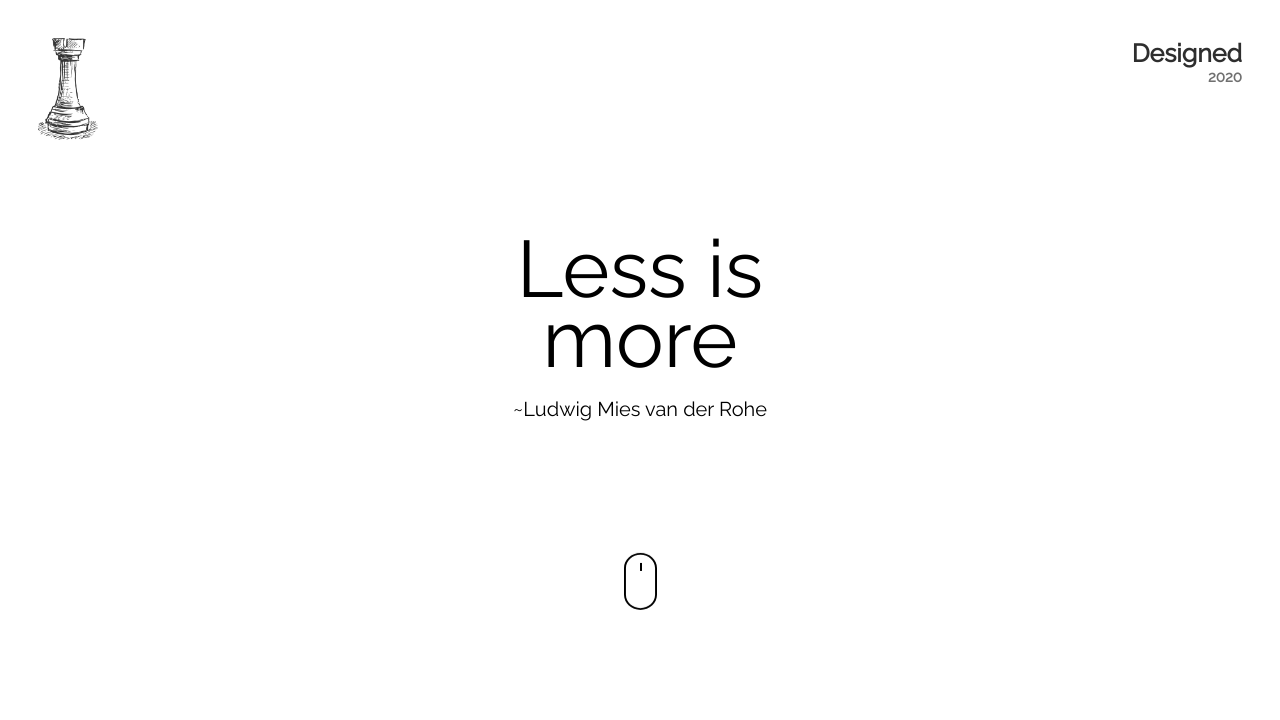
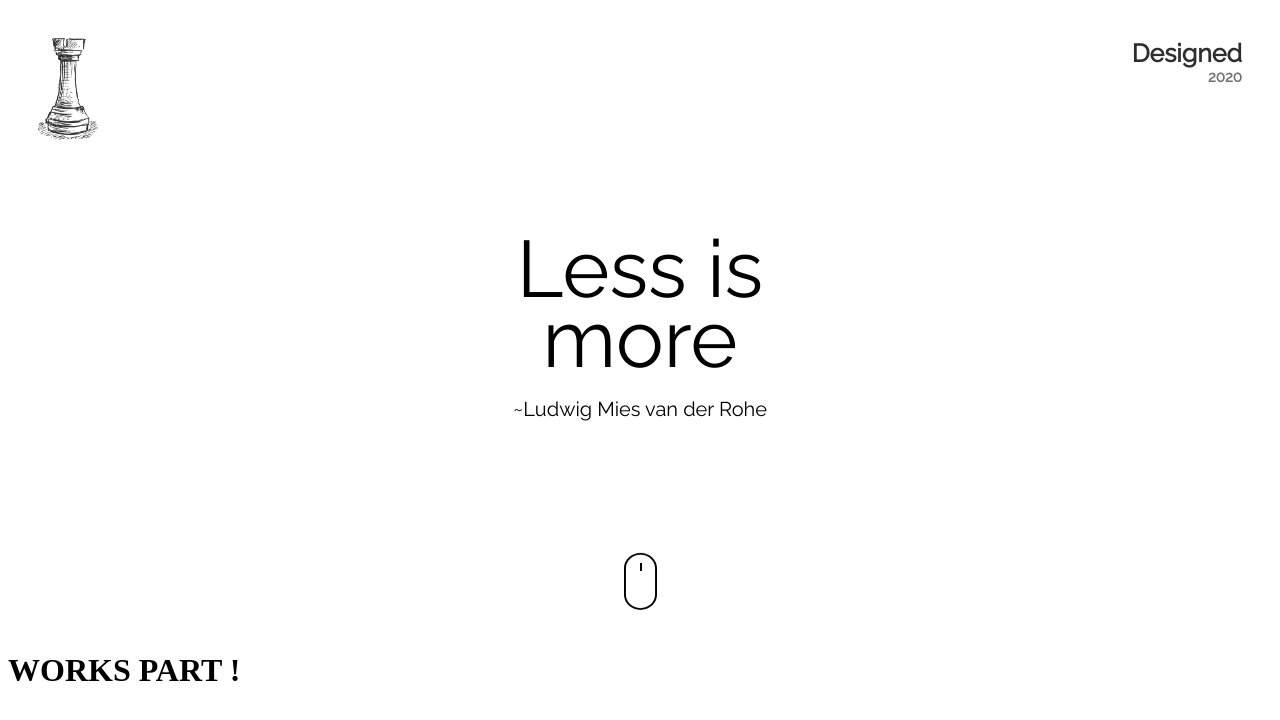
Before and after one commit to mmalak7/mmalak.portfolio.io, a React app: page / in a window 1280 px wide. Shown: the top 720 px of the page. Built offline with nearby package versions, Linux system fonts and the light colour scheme.

Commit message:
add work component

```diff
--- a/src/components/App.js
+++ b/src/components/App.js
@@ -1,6 +1,7 @@
 import React, { Component } from 'react';
 import NavMenu from '../components/NavComponent/NavMenu';
 import Home from '../components/HomeComponent/Home';
+import Work from '../components/WorksComponent/Work';
 
 export default class App extends Component {
     render() {
@@ -8,6 +9,7 @@ export default class App extends Component {
             <div className='dev-landing-page'>
                 <NavMenu />
                 <Home />
+                <Work />
             </div>
         )
     }
--- /dev/null
+++ b/src/components/WorksComponent/Work.js
@@ -0,0 +1,10 @@
+import React from 'react'
+import '../WorksComponent/Work.scss'
+
+export default function Work() {
+    return (
+        <div className='works'>
+            <h1>WORKS PART !</h1>
+        </div>
+    )
+}
```
Also changed, not shown: src/components/WorksComponent/Work.scss (added).
